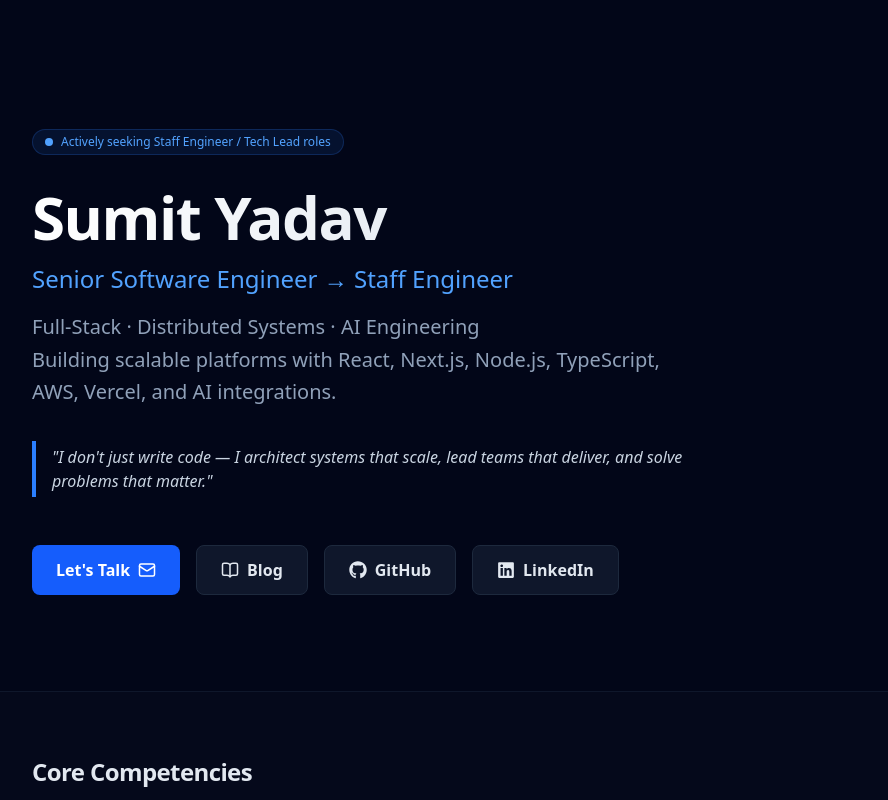
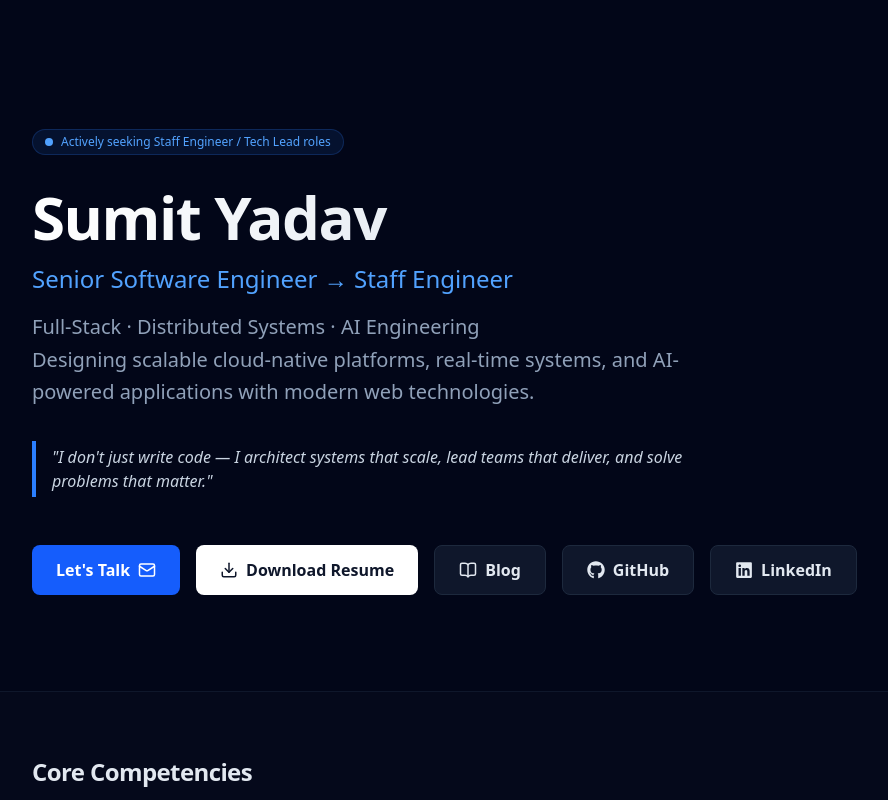
Before and after one commit to ysumit99/ysumit99.github.io, a Next.js app: page / in a window 1280 px wide. Shown: the top 800 px of the page, without its empty margins (120-1008 px from the left). Built offline with nearby package versions, Linux system fonts and the light colour scheme.

Commit message:
Add download link for resume and update project description

```diff
--- a/src/app/page.tsx
+++ b/src/app/page.tsx
@@ -1,5 +1,5 @@
 import React from 'react';
-import { Mail, ArrowRight, Server, Cloud, BookOpen, PenTool, BrainCircuit } from 'lucide-react';
+import { Mail, ArrowRight, Server, Cloud, BookOpen, PenTool, BrainCircuit, Download } from 'lucide-react';
 import { FaGithub, FaLinkedin } from 'react-icons/fa';
 
 const PROJECTS = [
@@ -63,7 +63,7 @@ export default function Portfolio() {
           </h2>
           <p className="text-slate-400 max-w-2xl text-lg md:text-xl leading-relaxed">
             Full-Stack · Distributed Systems · AI Engineering<br/>
-            Building scalable platforms with React, Next.js, Node.js, TypeScript, AWS, Vercel, and AI integrations.
+            Designing scalable cloud-native platforms, real-time systems, and AI-powered applications with modern web technologies.
           </p>
         </div>
 
@@ -74,6 +74,9 @@ export default function Portfolio() {
         <div className="flex flex-wrap gap-4 pt-4">
           <a href="mailto:ysumit99@gmail.com" className="inline-flex items-center gap-2 bg-blue-600 hover:bg-blue-500 text-white px-6 py-3 rounded-lg font-semibold transition-all">
             Let's Talk <Mail size={18} />
+          </a>
+          <a href="/Sumit_Yadav_Resume_2026.pdf" download className="inline-flex items-center gap-2 bg-white text-slate-900 hover:bg-slate-200 px-6 py-3 rounded-lg font-semibold transition-all">
+            <Download size={18} /> Download Resume
           </a>
           <a href="https://sumityadav-dev.vercel.app" target="_blank" rel="noreferrer" className="inline-flex items-center gap-2 bg-slate-900 hover:bg-slate-800 text-slate-200 px-6 py-3 rounded-lg font-semibold border border-slate-800 transition-all">
             <BookOpen size={18} /> Blog
```
Also changed, not shown: 1 other file (tests, documents, lock files or other folders).
